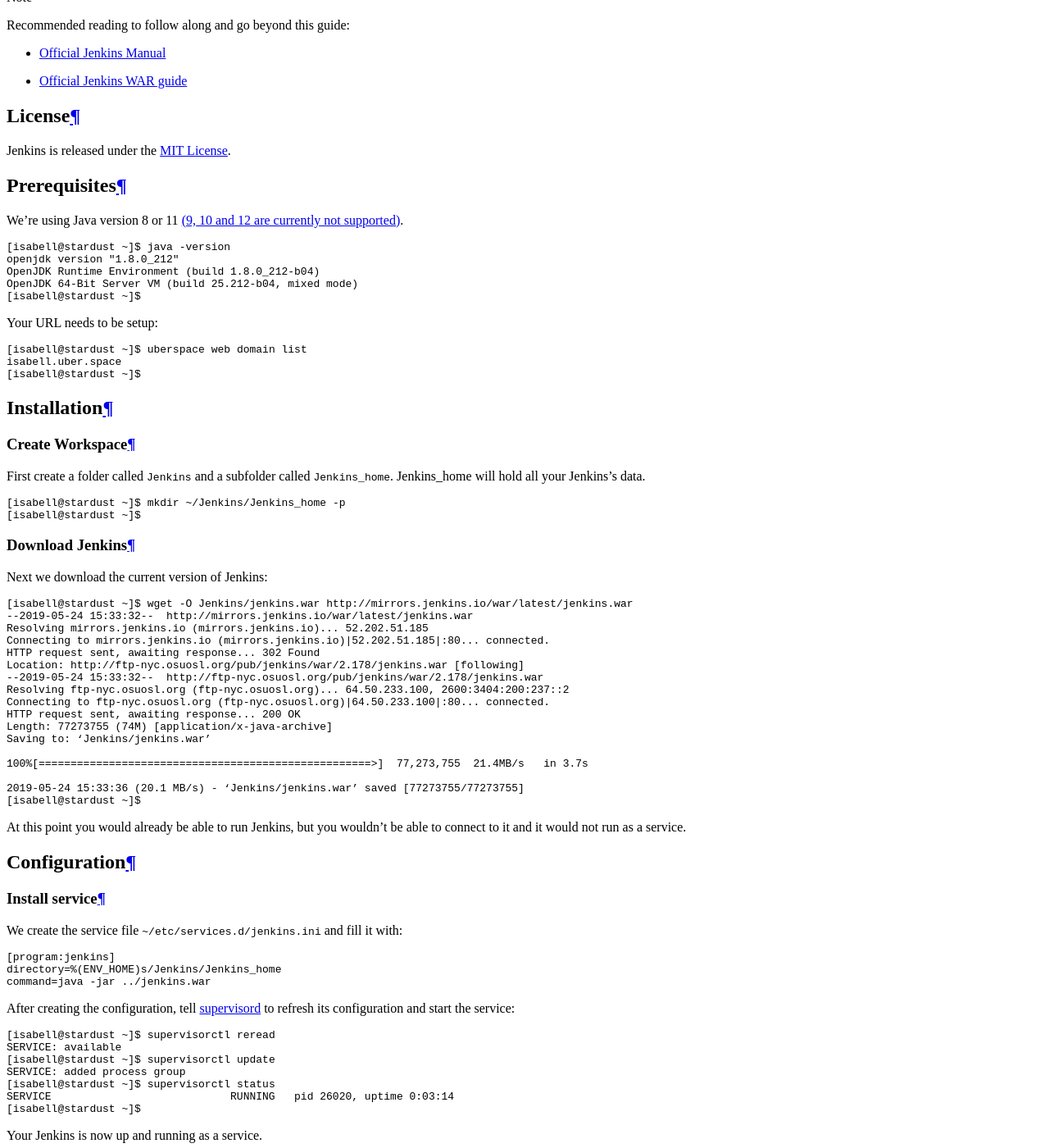
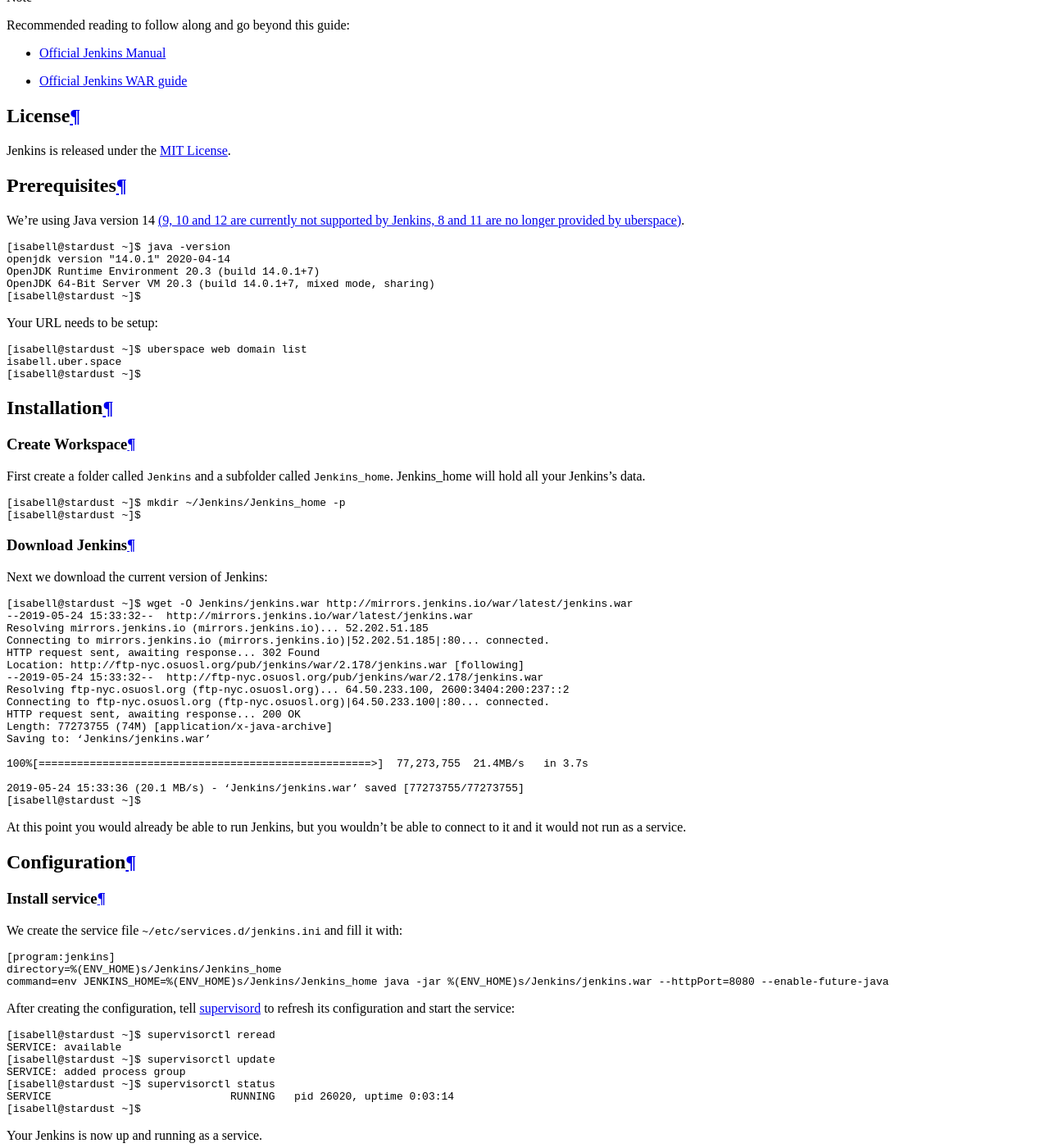
Before and after one commit to Uberspace/lab, a Sphinx documentation site: the page built from source/guide_jenkins.rst, in a window 1280 px wide and 1400 px high, scrolled down 3942 px. Shown: the whole window at 82% size. Built offline with Sphinx 7.4.7 and the Read the Docs theme 2.0.0, drawn with Linux system fonts in a browser that asks for light colours.

Commit message:
[Jenkins] Update guide to work with Java 14
Jenkins officially does not support Java 14 as they only allow Java 8 and 11.
This is not going to change in the near future, but they have a flag to allow running Jenkins with the newest Java version.
This change introduces this flag to the guide.

```diff
--- a/source/guide_jenkins.rst
+++ b/source/guide_jenkins.rst
@@ -41,14 +41,14 @@
 Prerequisites
 =============
 
-We're using Java version 8 or 11 `(9, 10 and 12 are currently not supported) <https://jenkins.io/doc/administration/requirements/java/>`_.
+We're using Java version 14 `(9, 10 and 12 are currently not supported by Jenkins, 8 and 11 are no longer provided by uberspace) <https://jenkins.io/doc/administration/requirements/java/>`_.
 
 ::
 
  [isabell@stardust ~]$ java -version
- openjdk version "1.8.0_212"
- OpenJDK Runtime Environment (build 1.8.0_212-b04)
- OpenJDK 64-Bit Server VM (build 25.212-b04, mixed mode)
+ openjdk version "14.0.1" 2020-04-14
+ OpenJDK Runtime Environment 20.3 (build 14.0.1+7)
+ OpenJDK 64-Bit Server VM 20.3 (build 14.0.1+7, mixed mode, sharing)
  [isabell@stardust ~]$
 
 Your URL needs to be setup:
@@ -111,7 +111,7 @@
 
  [program:jenkins]
  directory=%(ENV_HOME)s/Jenkins/Jenkins_home
- command=java -jar ../jenkins.war
+ command=env JENKINS_HOME=%(ENV_HOME)s/Jenkins/Jenkins_home java -jar %(ENV_HOME)s/Jenkins/jenkins.war --httpPort=8080 --enable-future-java
 
 .. include:: includes/supervisord.rst
 
```
